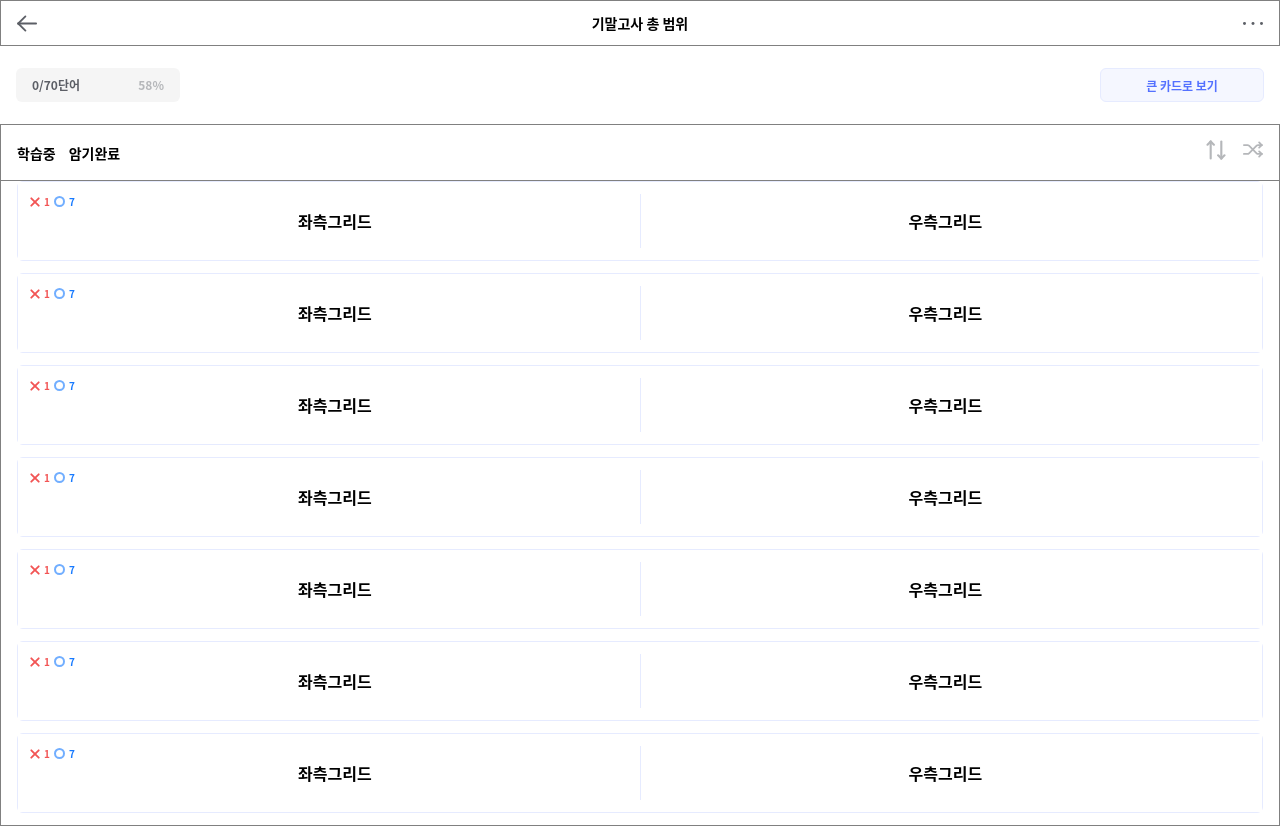
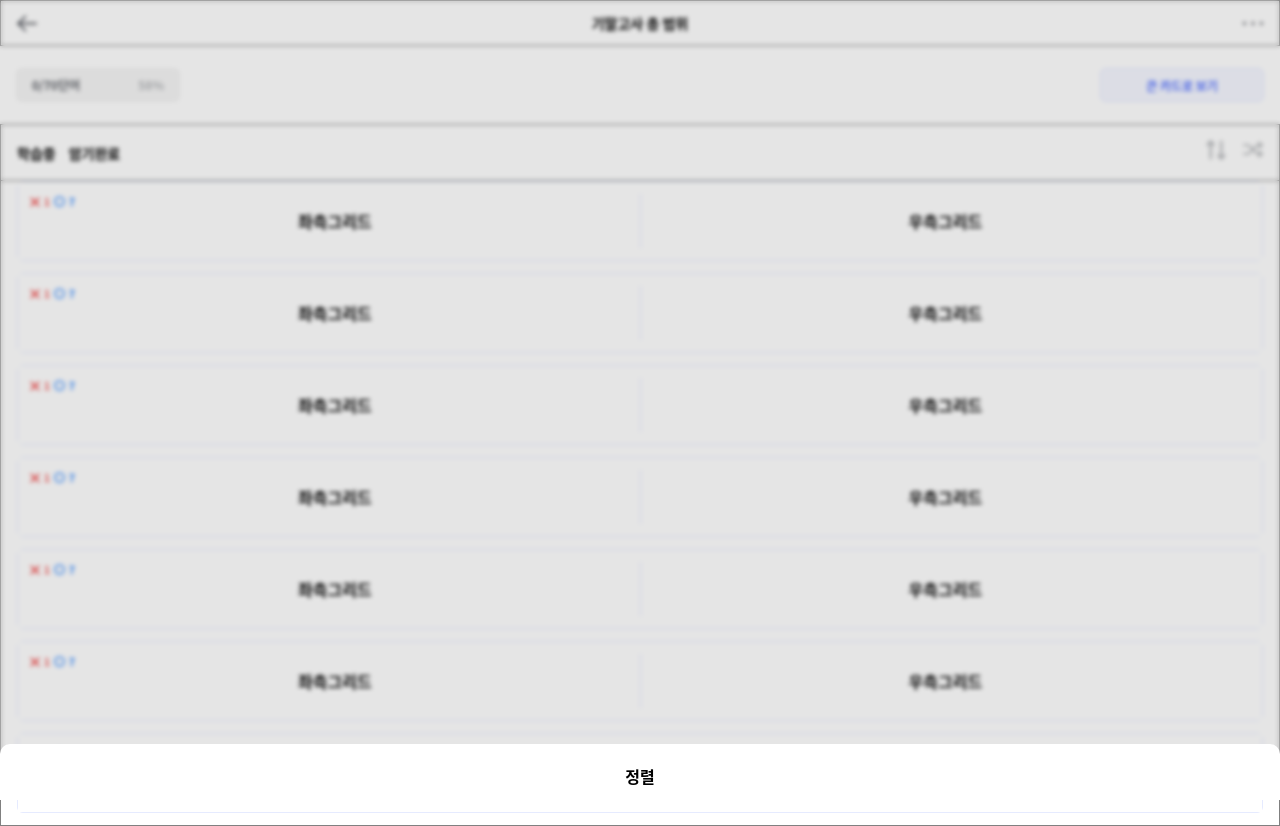
Before and after one commit to woohyun1031/Mise-Chery-Clone, a React (Create React App) app in the folder my-app/: page / in a window 1280 px wide. Both pictures are taken after a click on the element 1252 px from the left and 23 px from the top of the page. Built offline with nearby package versions, Linux system fonts and the light colour scheme.

Commit message:
Feat: modal module 추가

```diff
--- a/my-app/public/index.html
+++ b/my-app/public/index.html
@@ -2,6 +2,7 @@
 <html lang="en">
 	<head>
 		<meta charset="utf-8" />
+		<link rel="icon" href="%PUBLIC_URL%/favicon.ico" />
 		<meta
 			name="viewport"
 			content="width=device-width, initial-scale=1.0, maximum-scale=1, minimum-scale=1"
@@ -11,6 +12,9 @@
 			name="description"
 			content="Web site created using create-react-app"
 		/>
+		<link rel="apple-touch-icon" href="%PUBLIC_URL%/logo192.png" />
+
+		<link rel="/manifest" href="%PUBLIC_URL%/manifest.json" />
 
 		<title>React App</title>
 	</head>
--- a/my-app/src/App.tsx
+++ b/my-app/src/App.tsx
@@ -7,8 +7,12 @@ import SubHeader from './components/SubHeader';
 import CardList from './components/CardList';
 import CardHeader from './components/CardHeader';
 import Modal from './components/Modal';
+import { RootState } from './store/configStore';
+import { useSelector } from 'react-redux';
 
 const App = () => {
+	const _isOpen = useSelector((state: RootState) => state.modal.isOpen);
+
 	return (
 		<>
 			<GlobalStyle />
@@ -18,7 +22,7 @@ const App = () => {
 				<CardHeader />
 			</HeaderContainer>
 			<CardList />
-			{/* <Modal /> */}
+			{_isOpen && <Modal />}
 		</>
 	);
 };
--- a/my-app/src/components/Card.tsx
+++ b/my-app/src/components/Card.tsx
@@ -9,7 +9,7 @@ type CardProps = {
 const Card = (props: CardProps) => {
 	return (
 		<>
-			<CardBox onClick={props._onClick}>
+			<CardBox>
 				<SectionUpper>
 					<SectionWrap>
 						<Grid is_flex width='45px'>
@@ -26,7 +26,7 @@ const Card = (props: CardProps) => {
 				</SectionUpper>
 				<Grid padding='12px' is_flex>
 					<WordLeft>좌측그리드</WordLeft>
-					<WordRight>우측그리드</WordRight>
+					<WordRight onClick={props._onClick}>우측그리드</WordRight>
 				</Grid>
 			</CardBox>
 		</>
--- a/my-app/src/components/CardList.tsx
+++ b/my-app/src/components/CardList.tsx
@@ -4,7 +4,7 @@ import Card from './Card';
 
 const CardList = () => {
 	const onclick = (e: MouseEvent<HTMLDivElement>) => {
-		console.log(e);
+		console.log(e.target);
 	};
 
 	return (
--- a/my-app/src/components/Header.tsx
+++ b/my-app/src/components/Header.tsx
@@ -1,14 +1,21 @@
+import { useDispatch } from 'react-redux';
 import styled from 'styled-components';
 import { Grid, Text, Icon } from '../elements/index';
+import { openModal } from '../store/modules/modal';
 
 const Header = () => {
+	const dispatch = useDispatch();
+
+	const modalOpen = () => {
+		dispatch(openModal());
+	};
 	return (
 		<>
 			<Grid width='100%' height='46px' is_shadow border>
 				<Grid is_flex bg='#ffff' padding='0 16px'>
 					<Icon src='images/back_icon.svg' />
 					<Text>기말고사 총 범위</Text>
-					<Icon src='images/menu_icon.svg' />
+					<Icon src='images/menu_icon.svg' callback={modalOpen} />
 				</Grid>
 			</Grid>
 		</>
--- a/my-app/src/components/Modal.tsx
+++ b/my-app/src/components/Modal.tsx
@@ -1,13 +1,19 @@
 import { useState } from 'react';
+import { useDispatch } from 'react-redux';
+import { useSelector } from 'react-redux';
 import styled from 'styled-components';
 import { Grid } from '../elements/index';
+import { RootState } from '../store/configStore';
+import { closeModal } from '../store/modules/modal';
 
 const Modal = () => {
-	const [isOpen, setIsOpen] = useState(false);
-
+	const dispatch = useDispatch();
+	const Modalclose = () => {
+		dispatch(closeModal());
+	};
 	return (
 		<>
-			<BackGround />
+			<BackGround onClick={Modalclose} />
 			<ModalBox>
 				<ModalHeader>정렬</ModalHeader>
 			</ModalBox>
--- a/my-app/src/store/configStore.ts
+++ b/my-app/src/store/configStore.ts
@@ -1,8 +1,9 @@
 import { configureStore } from '@reduxjs/toolkit';
 import list from './modules/list';
+import modal from './modules/modal';
 
 const store = configureStore({
-	reducer: { list },
+	reducer: { list, modal },
 });
 
 export default store;
--- /dev/null
+++ b/my-app/src/store/modules/modal.ts
@@ -0,0 +1,23 @@
+import { createSlice } from '@reduxjs/toolkit';
+
+const initialState = {
+	isOpen: false,
+	type: '',
+};
+
+const ModalSlice = createSlice({
+	name: 'modal',
+	initialState,
+	reducers: {
+		openModal(state) {
+			state.isOpen = true;
+		},
+		closeModal(state) {
+			state.isOpen = false;
+		},
+	},
+});
+
+export const { openModal, closeModal } = ModalSlice.actions;
+
+export default ModalSlice.reducer;
```
